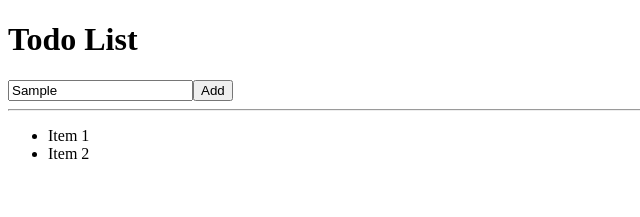
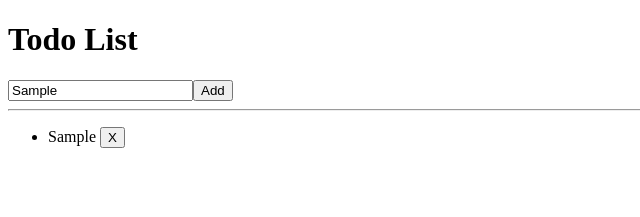
Before and after one commit to justin3737/ng-todolist, an Angular app: page / in a window 1280 px wide. Both pictures are taken after typing "Sample" into the empty fields and a click on the button "Add". Shown: the top 217 px of the page, without its empty margins (0-640 px from the left). Built offline with nearby package versions, Linux system fonts and the light colour scheme.

Commit message:
finished todo list

```diff
--- a/package.json
+++ b/package.json
@@ -20,6 +20,7 @@
     "@angular/router": "~13.3.0",
     "rxjs": "~7.5.0",
     "tslib": "^2.3.0",
+    "uuidv4": "^6.2.13",
     "zone.js": "~0.11.4"
   },
   "devDependencies": {
--- a/src/app/app.component.html
+++ b/src/app/app.component.html
@@ -1,10 +1,11 @@
 <head>{{header}}</head>
 <h1>{{header}}</h1>
-<input type="text">
-<button type="button">Add</button>
+<input type="text" #task/>
+<button type="button" (click)="addItem(task.value)">Add</button>
 <hr>
 <ul>
-  <li *ngFor="let item of items">
+  <li *ngFor="let item of list">
     {{item.name}}
+    <button (click)="removeItem(item.id)">X</button>
   </li>
 </ul>
--- a/src/app/app.component.ts
+++ b/src/app/app.component.ts
@@ -1,4 +1,5 @@
 import { Component } from '@angular/core';
+import { v4 as uuidv4 } from 'uuid';
 
 @Component({
   selector: 'app-root',
@@ -7,14 +8,16 @@ import { Component } from '@angular/core';
 })
 export class AppComponent {
   header = 'Todo List';
-  items = [
-    {
-      id: 0,
-      name: 'Item 1',
-    },
-    {
-      id: 1,
-      name: 'Item 2',
-    }
-  ]
+  list:any[]=[];
+
+  addItem(item:string){
+    this.list.push({
+      id: uuidv4(),
+      name: item
+    });
+  }
+
+  removeItem(id:number){
+    this.list = this.list.filter(item => item.id !== id);
+  }
 }
```
Also changed, not shown: 1 other file (tests, documents, lock files or other folders).
